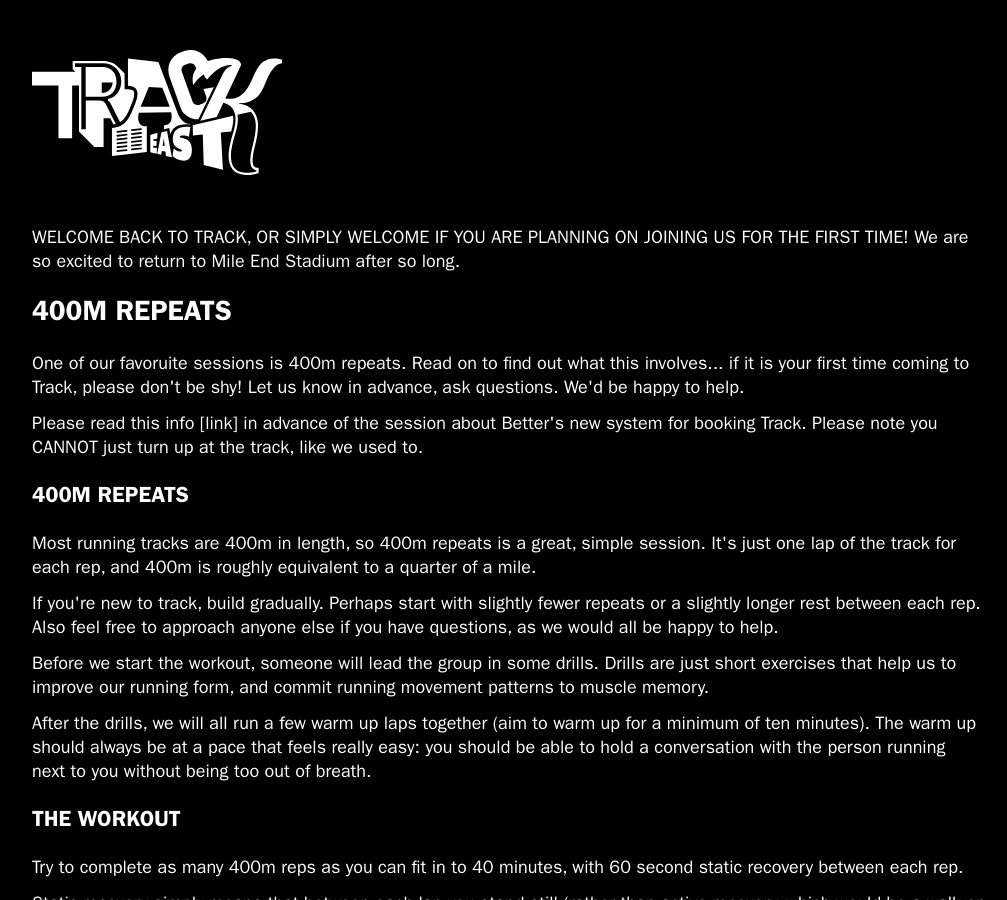
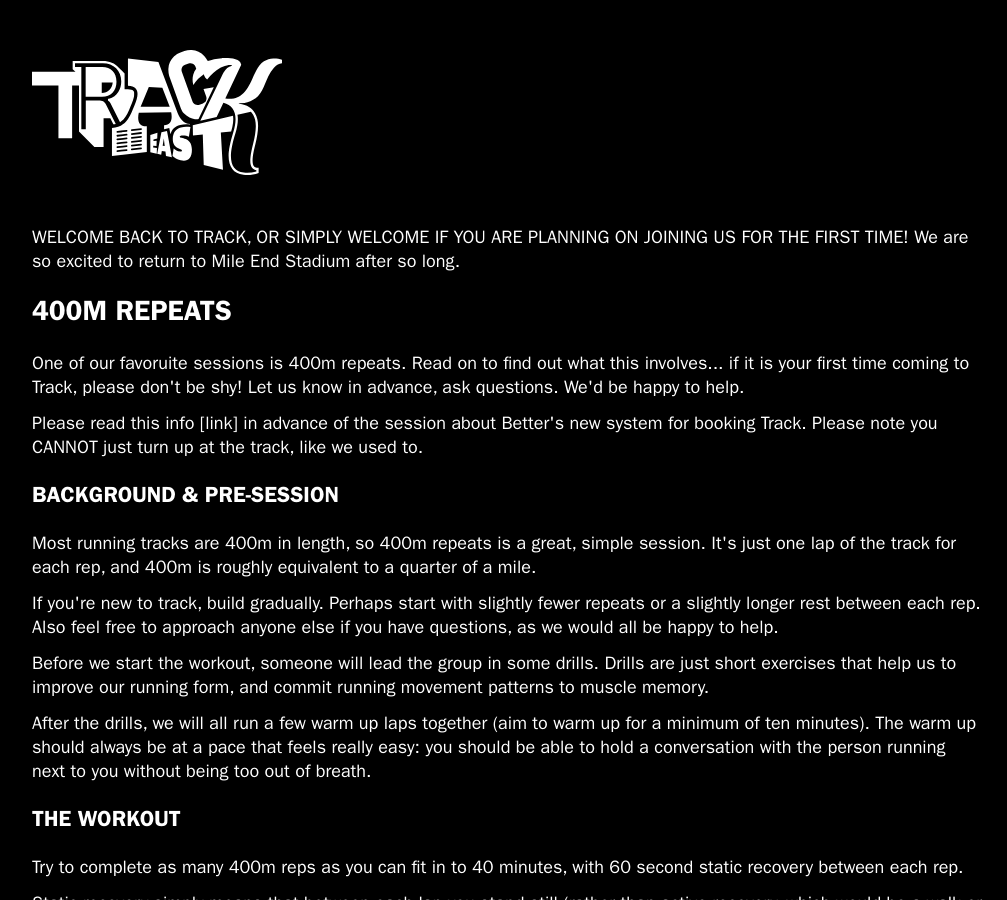
Before and after one commit to benhubbard434/trackeast, a Jekyll site: the page built from 400-repeats.html, in a window 1280 px wide and 900 px high. Shown: the whole window, without its empty margins (133-1140 px from the left). Built offline with Jekyll 4.4.1, drawn with Linux system fonts in a browser that asks for light colours; nearby versions of some CDN libraries; some web fonts are replaced.

Commit message:
Update 400-repeats.html

```diff
--- a/400-repeats.html
+++ b/400-repeats.html
@@ -10,7 +10,7 @@ layout: main
 
 <p>Please read this info [link] in advance of the session about Better's new system for booking Track. Please note you CANNOT just turn up at the track, like we used to.</p>
 
-<h3>400m repeats</h3>
+<h4>Background & pre-session</h4>
             <p>Most running tracks are 400m in length, so 400m repeats is a great, simple session. It's just one lap of the track for each rep, and 400m is roughly equivalent to a quarter of a mile.</p>
             <p>If you're new to track, build gradually. Perhaps start with slightly fewer repeats or a slightly longer rest between each rep. Also feel free to approach anyone else if you have questions, as we would all be happy to help. </p>
             <p>Before we start the workout, someone will lead the group in some drills. Drills are just short exercises that help us to improve our running form, and commit running movement patterns to muscle memory. </p>
```
